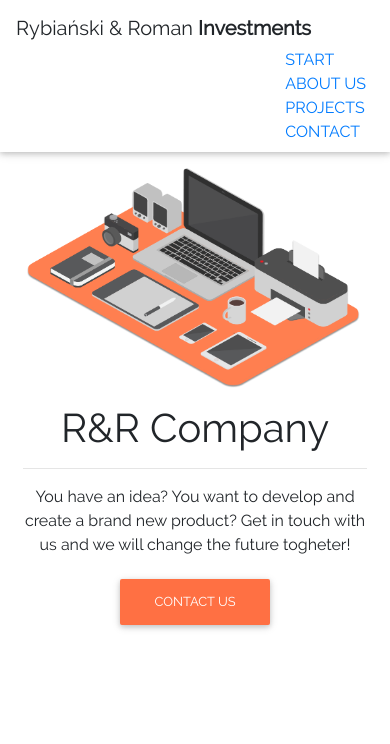
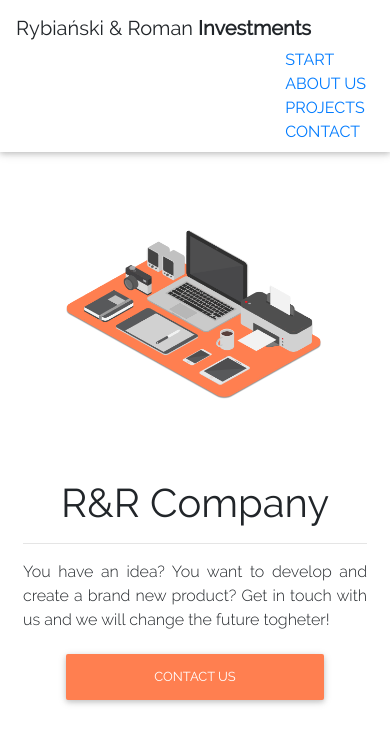
Before and after one commit to HoopDead/rr_investments, a React (Create React App) app: page /home in a window 390 px wide. Shown: the top 744 px of the page. Built offline with nearby package versions, Linux system fonts and the light colour scheme.

Commit message:
Some home bugfix with responsive, and add some margin to items

```diff
--- a/src/index.css
+++ b/src/index.css
@@ -38,6 +38,20 @@ html, body {
 .font-raleway-bold {
     font-family: Raleway-Bold !important;
 }
+
+/* HOME SECTION */
+
+.home-title {
+    font-size: 2.5rem;
+}
+
+.home-button-orange {
+    background-color: #FF7F50 !important;
+    color: white;
+    font-size: 13px;
+}
+
+/* END OF HOME SECTION */
 
 /* ABOUT US SECTION */
 
--- a/src/pages/home.jsx
+++ b/src/pages/home.jsx
@@ -2,23 +2,23 @@ import React, { Component } from "react";
 
 import Landing from "../assets/images/landing.png"
 
-import { MDBContainer, MDBCol, MDBRow } from "mdbreact";
+import { MDBContainer, MDBCol, MDBRow} from "mdbreact";
 
 class Home extends Component {
   render() {
     return (
       <MDBContainer fluid>
         <MDBRow center className="d-flex align-items-center">
-          <MDBCol md="6" className="order-md-2 m-2">
+          <MDBCol lg="7" className="order-lg-2 order-xs-1 m-md-5 py-4 py-md-5 m-5">
           <div className="view overlay">
             <img src={Landing} alt="Logo" className="img-fluid"/>
           </div>
           </MDBCol>
-          <MDBCol md="3" className="order-md-1  text-center m-2">
-              <p className="h1">R&R Company</p>
-              <hr/>
-              <p>You have an idea? You want to develop and create a brand new product? Get in touch with us and we will change the future togheter!</p>
-              <a href="https://mdbootstrap.com/" class="btn btn-deep-orange text-uppercase">Contact Us</a>
+          <MDBCol lg="3" className="order-lg-1 order-xs-2 text-center m-2">
+              <p className="h1 home-title">R&R Company</p>
+              <hr></hr>
+              <p className = "text-justify font-raleway-light">You have an idea? You want to develop and create a brand new product? Get in touch with us and we will change the future togheter!</p>
+              <a href="https://mdbootstrap.com/" class="btn home-button-orange text-uppercase w-75">Contact Us</a>
           </MDBCol>
         </MDBRow>
         </MDBContainer>
```
